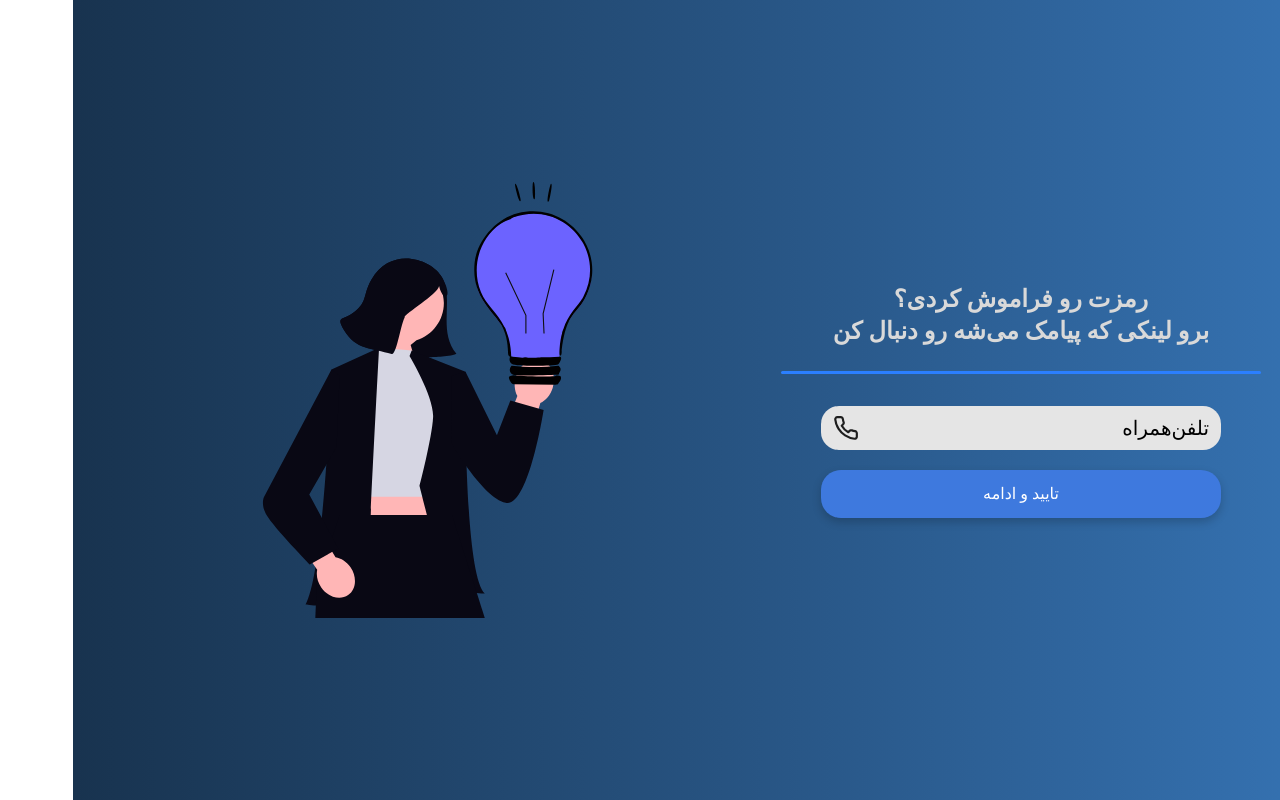
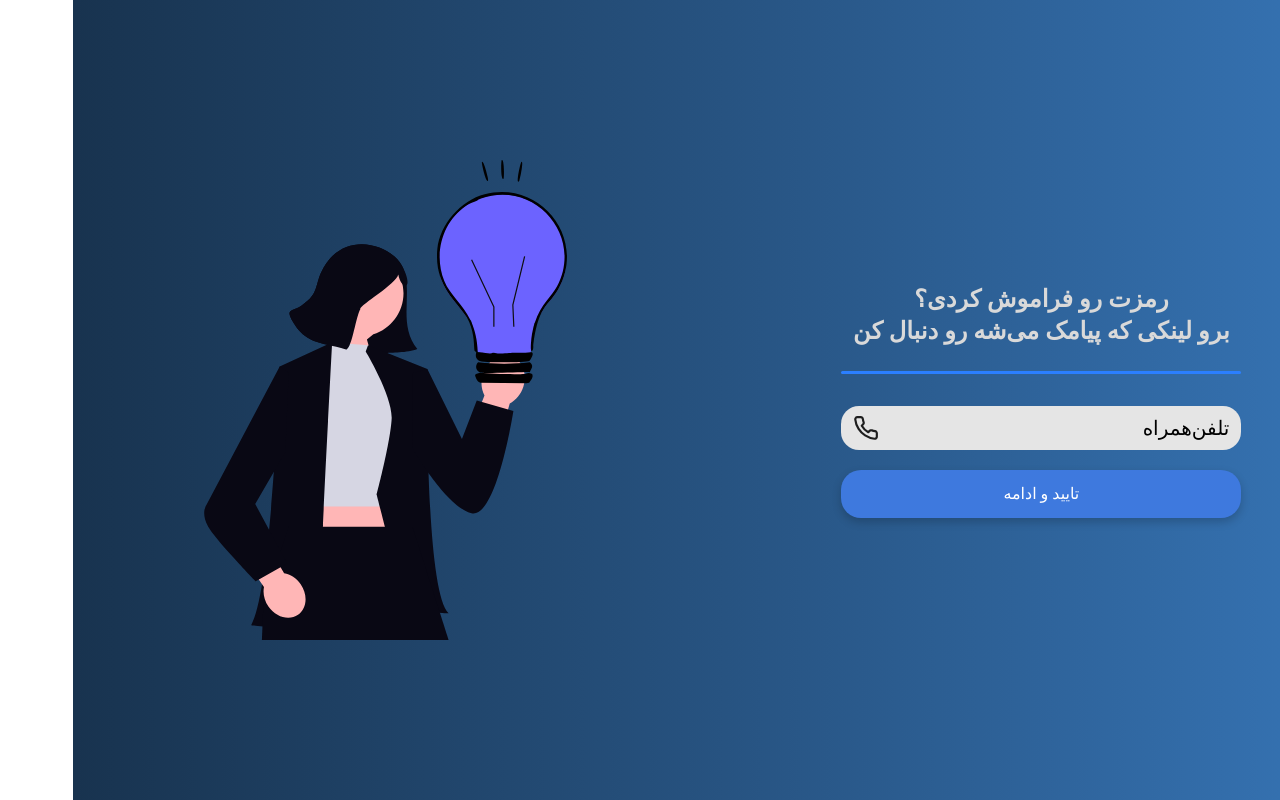
Before and after one commit to NiflheimDevs/FrontEnd, a React (Vite) app in the folder niflheim/: page /forgetpassword in a window 1280 px wide. Built offline with nearby package versions, Linux system fonts and the light colour scheme.

Commit message:
fix(forgetpassword):modify style

```diff
--- a/niflheim/src/pages/ForgetPassword.tsx
+++ b/niflheim/src/pages/ForgetPassword.tsx
@@ -27,9 +27,9 @@ const ForgetPassword = () =>
         setIsValidPhone(validatePhone(value));
     };
   return (
-    <div className="w-screen h-screen p-8 flex flex-col md:flex-row justify-center items-center bg-gradient-to-r from-[#18334F] to-[#3674B5]">
-        <div className={`flex-1 max-w-[600px] ${!ispic ? "w-0" : "w-full"} flex justify-center items-center relative`}>
-          <div className="flex flex-col justify-center items-center text-center w-full md:w-[80%] relative">
+    <div className="w-screen h-screen p-8 gap-[10vw] flex flex-col sm:py-100 md:py-0 py-0 md:flex-row justify-center items-center bg-gradient-to-r from-[#18334F] to-[#3674B5]">
+        <div className={` ${!ispic ? "w-0" : "w-full"} flex justify-center items-center relative`}>
+          <div className="flex flex-col justify-center items-center text-center w-full max-w-[400px] md:w-[80%] relative">
               <div className="text-2xl font-semibold font-[vazirmatn] text-center mb-4 text-[#D9D9D9]">
                 رمزت رو فراموش کردی؟ <br/>
                 برو لینکی که پیامک می‌شه رو دنبال کن
@@ -62,11 +62,11 @@ const ForgetPassword = () =>
               </button>
           </div>
         </div>
-      <div className="flex-1 flex justify-center items-center mt-8 md:mt-0">
+      <div className="flex justify-center w-1/2 items-center mt-8 md:mt-0">
         <object
         data={LadyPic}
         type="image/svg+xml"
-        className="pointer-events-none w-full max-w-[880px] md:w-[480px] sm:w-[400px] md:flex sm:flex hidden"
+        className="pointer-events-none md:h-[480px] w-auto sm:h-[400px] md:flex sm:flex hidden"
       />
       </div>
     </div>
```
